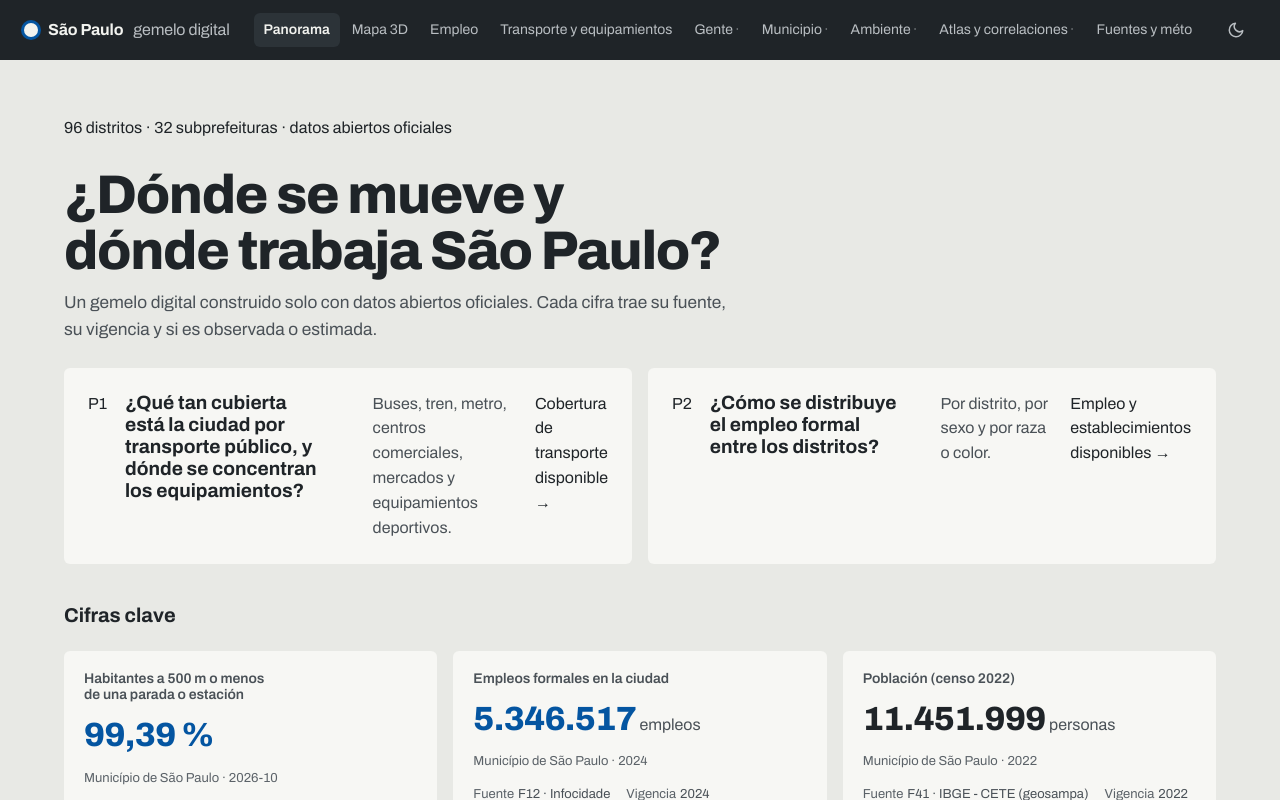
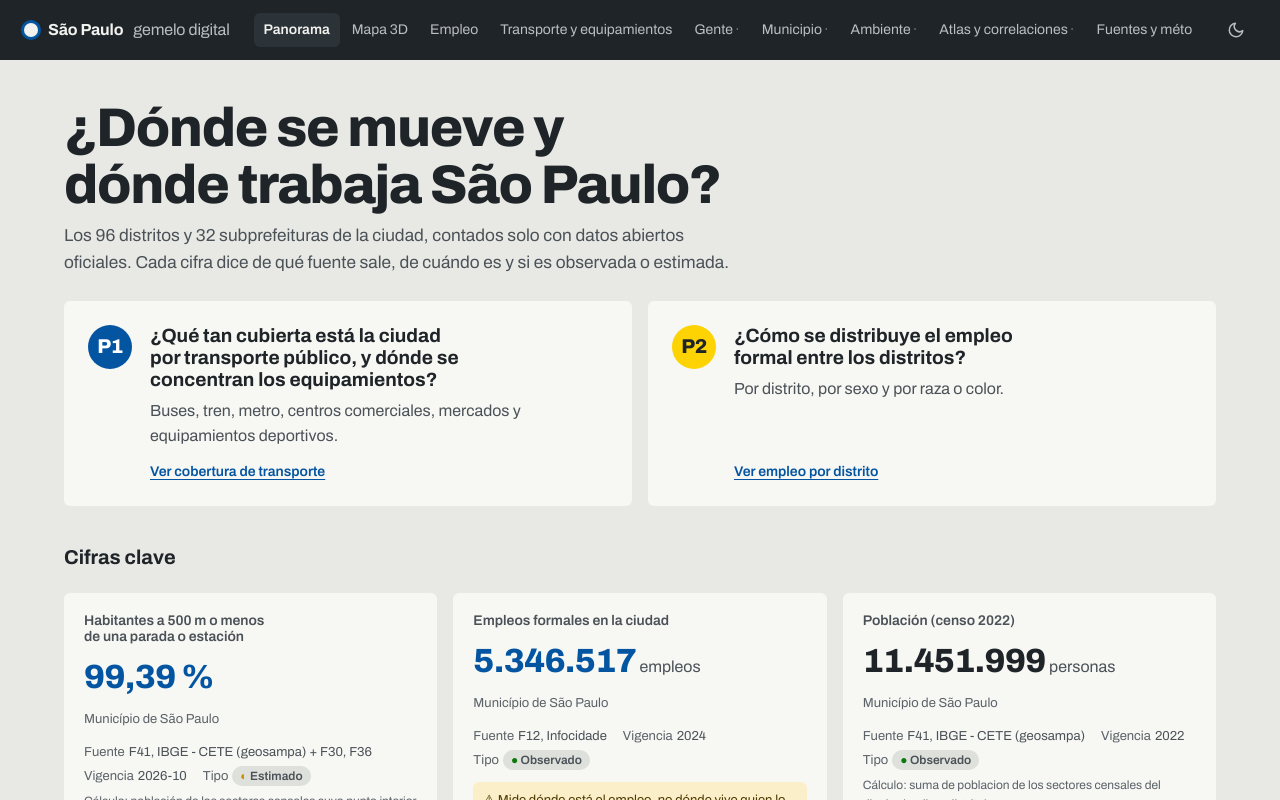
Before and after one commit to sherrerah3/SaoPauloGemeloDigital, a React (Vite) app: page / in a window 1280 px wide. Shown: the top 800 px of the page. Built offline with nearby package versions, Linux system fonts and the light colour scheme.

Commit message:
Portada y cabeceras sin antetítulos genéricos; código de pregunta como círculo de línea

```diff
--- /dev/null
+++ b/src/componentes/CodigoPregunta.tsx
@@ -0,0 +1,8 @@
+interface Props {
+  codigo: "P1" | "P2";
+}
+
+/** El código de una pregunta como el círculo de línea del Metrô: P1 en azul (línea 1), P2 en amarillo (línea 4). */
+export default function CodigoPregunta({ codigo }: Props) {
+  return <span className={`codigo-pregunta codigo-${codigo.toLowerCase()}`}>{codigo}</span>;
+}
--- a/src/componentes/TarjetaIndicador.tsx
+++ b/src/componentes/TarjetaIndicador.tsx
@@ -33,15 +33,13 @@ export default function TarjetaIndicador({ titulo, indicador, destacado }: Props
         {formatear(indicador.valor, indicador.unidad)}
         {!indicador.unidad.startsWith("%") && <span className="unidad"> {indicador.unidad.toLowerCase()}</span>}
       </p>
-      <p className="territorio">
-        {indicador.nombre_territorio} · {indicador.vigencia}
-      </p>
+      <p className="territorio">{indicador.nombre_territorio}</p>
       <dl className="metadatos">
         <div>
           <dt>Fuente</dt>
           <dd>
             {indicador.fuente_id}
-            {fuente ? ` · ${fuente.entidad}` : ""}
+            {fuente ? `, ${fuente.entidad}` : ""}
             {indicador.fuentes_adicionales?.length ? ` + ${indicador.fuentes_adicionales.join(", ")}` : ""}
           </dd>
         </div>
--- a/src/secciones/Fuentes.tsx
+++ b/src/secciones/Fuentes.tsx
@@ -24,7 +24,6 @@ export default function Fuentes() {
   return (
     <section className="seccion">
       <header className="seccion-cabecera">
-        <p className="antetitulo">Fuentes y método</p>
         <h1>De dónde sale cada cifra</h1>
         <p className="entrada">
           Generado desde el Excel del lago (hojas Fuentes y Diccionario). Los campos clasificados como «Sensible» no se
--- a/src/secciones/Mapa3D.tsx
+++ b/src/secciones/Mapa3D.tsx
@@ -55,8 +55,7 @@ const CAPAS: Capa[] = [
     fuente: "F35",
     muestra: "#0455a1",
     capas: [{ id: "metro", type: "line", paint: { "line-color": COLOR_POR_LINEA, "line-width": 4 } }],
-    popup: (p) =>
-      `Metrô · línea ${p.codigo_linea} ${p.nombre_linea}<br><span class="popup-unidad">${p.operador}</span>`,
+    popup: (p) => `Metrô, línea ${p.codigo_linea} ${p.nombre_linea}<br><span class="popup-unidad">${p.operador}</span>`,
   },
   {
     id: "tren",
@@ -67,7 +66,7 @@ const CAPAS: Capa[] = [
     capas: [
       { id: "tren", type: "line", paint: { "line-color": COLOR_POR_LINEA, "line-width": 3, "line-dasharray": [2, 1] } },
     ],
-    popup: (p) => `Tren · línea ${p.codigo_linea} ${p.nombre_linea}<br><span class="popup-unidad">${p.operador}</span>`,
+    popup: (p) => `Tren, línea ${p.codigo_linea} ${p.nombre_linea}<br><span class="popup-unidad">${p.operador}</span>`,
   },
   {
     id: "estaciones",
@@ -88,7 +87,7 @@ const CAPAS: Capa[] = [
       },
     ],
     popup: (p) =>
-      `<strong>${p.nombre_estacion}</strong><br><span class="popup-unidad">Línea ${p.codigo_linea} · ${String(p.situacion).toLowerCase()}</span>`,
+      `<strong>${p.nombre_estacion}</strong><br><span class="popup-unidad">Línea ${p.codigo_linea}, ${String(p.situacion).toLowerCase()}</span>`,
   },
   {
     id: "red_bus",
@@ -273,7 +272,6 @@ export default function Mapa3D() {
   return (
     <section className="seccion">
       <header className="seccion-cabecera">
-        <p className="antetitulo">Mapa 3D</p>
         <h1>La ciudad en tres dimensiones</h1>
         <p className="entrada">
           Edificios de OpenStreetMap extruidos sobre el mapa base de OpenFreeMap, con las capas oficiales de GeoSampa
--- a/src/secciones/NoCubrimos.tsx
+++ b/src/secciones/NoCubrimos.tsx
@@ -26,7 +26,6 @@ export default function NoCubrimos() {
   return (
     <section className="seccion">
       <header className="seccion-cabecera">
-        <p className="antetitulo">Límites</p>
         <h1>Lo que no cubrimos</h1>
         <p className="entrada">
           Esta app solo responde lo que su lago de datos sostiene. Esto es lo que queda por fuera de la versión 1.
--- a/src/secciones/Panorama.tsx
+++ b/src/secciones/Panorama.tsx
@@ -1,4 +1,5 @@
 import { useEffect, useState } from "react";
+import CodigoPregunta from "../componentes/CodigoPregunta";
 import TarjetaIndicador from "../componentes/TarjetaIndicador";
 import { type ArchivoIndicadores, cargar, claveIndicador, type Indicador, type IndiceSeccion } from "../datos";
 import { SECCIONES } from "../rutas";
@@ -22,26 +23,29 @@ export default function Panorama() {
   return (
     <section className="seccion">
       <header className="portada">
-        <p className="antetitulo">96 distritos · 32 subprefeituras · datos abiertos oficiales</p>
         <h1>¿Dónde se mueve y dónde trabaja São Paulo?</h1>
         <p className="entrada">
-          Un gemelo digital construido solo con datos abiertos oficiales. Cada cifra trae su fuente, su vigencia y si es
-          observada o estimada.
+          Los 96 distritos y 32 subprefeituras de la ciudad, contados solo con datos abiertos oficiales. Cada cifra dice
+          de qué fuente sale, de cuándo es y si es observada o estimada.
         </p>
       </header>
 
       <div className="preguntas">
         <a href="#transporte" className="pregunta">
-          <span className="pregunta-codigo">P1</span>
-          <h2>¿Qué tan cubierta está la ciudad por transporte público, y dónde se concentran los equipamientos?</h2>
-          <p>Buses, tren, metro, centros comerciales, mercados y equipamientos deportivos.</p>
-          <span className="estado-listo">Cobertura de transporte disponible →</span>
+          <CodigoPregunta codigo="P1" />
+          <div className="pregunta-cuerpo">
+            <h2>¿Qué tan cubierta está la ciudad por transporte público, y dónde se concentran los equipamientos?</h2>
+            <p>Buses, tren, metro, centros comerciales, mercados y equipamientos deportivos.</p>
+            <span className="pregunta-accion">Ver cobertura de transporte</span>
+          </div>
         </a>
         <a href="#empleo" className="pregunta">
-          <span className="pregunta-codigo">P2</span>
-          <h2>¿Cómo se distribuye el empleo formal entre los distritos?</h2>
-          <p>Por distrito, por sexo y por raza o color.</p>
-          <span className="estado-listo">Empleo y establecimientos disponibles →</span>
+          <CodigoPregunta codigo="P2" />
+          <div className="pregunta-cuerpo">
+            <h2>¿Cómo se distribuye el empleo formal entre los distritos?</h2>
+            <p>Por distrito, por sexo y por raza o color.</p>
+            <span className="pregunta-accion">Ver empleo por distrito</span>
+          </div>
         </a>
       </div>
 
--- a/src/secciones/Pendiente.tsx
+++ b/src/secciones/Pendiente.tsx
@@ -6,8 +6,10 @@ export default function Pendiente({ seccion }: { seccion: Seccion }) {
   return (
     <section className="seccion">
       <header className="seccion-cabecera">
-        <p className="antetitulo">En construcción</p>
         <h1>{seccion.titulo}</h1>
+        <p>
+          <span className="etiqueta">En construcción</span>
+        </p>
         <p className="entrada">{seccion.resumen}</p>
       </header>
       {seccion.fuentes.length > 0 && (
```
